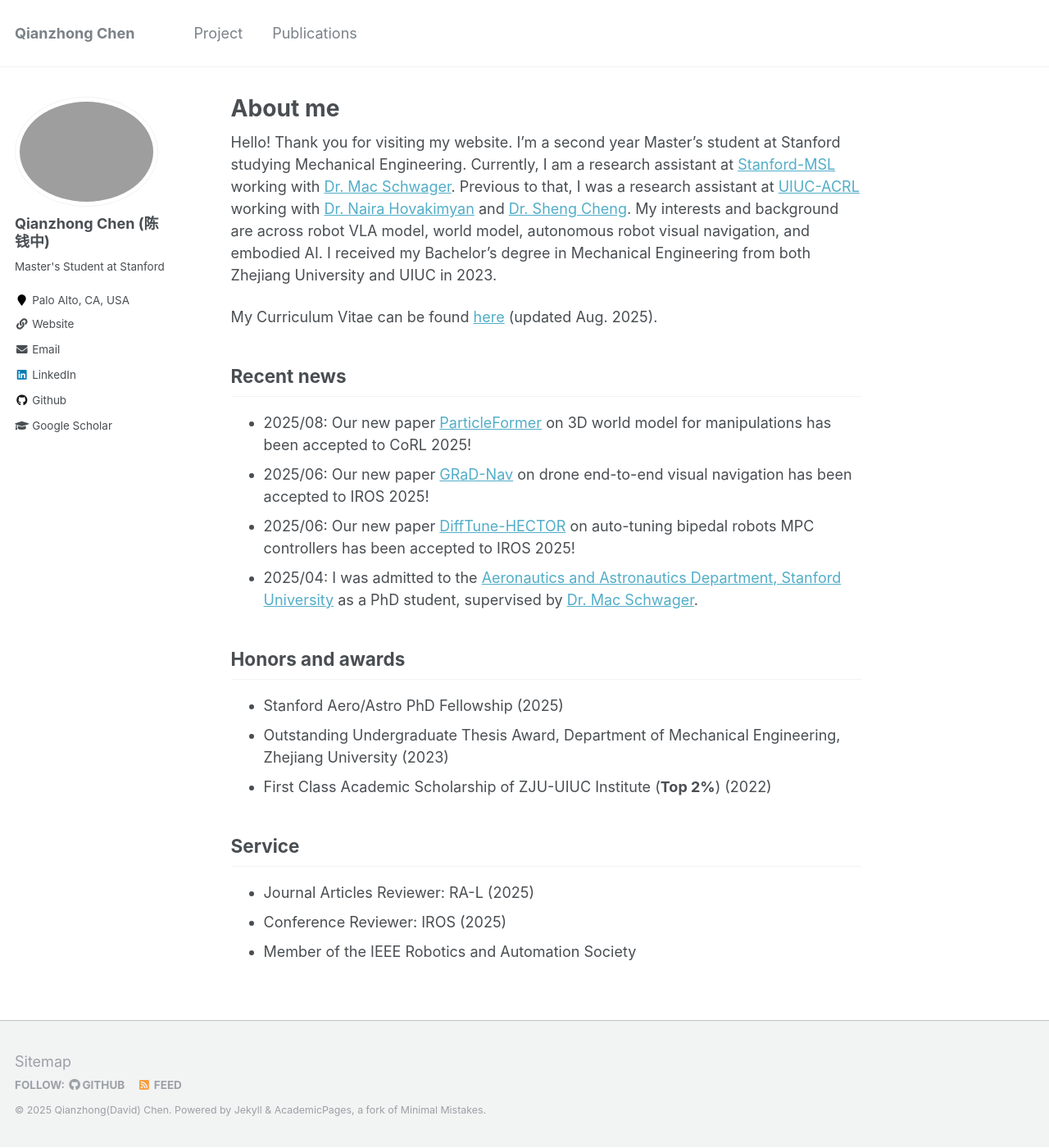
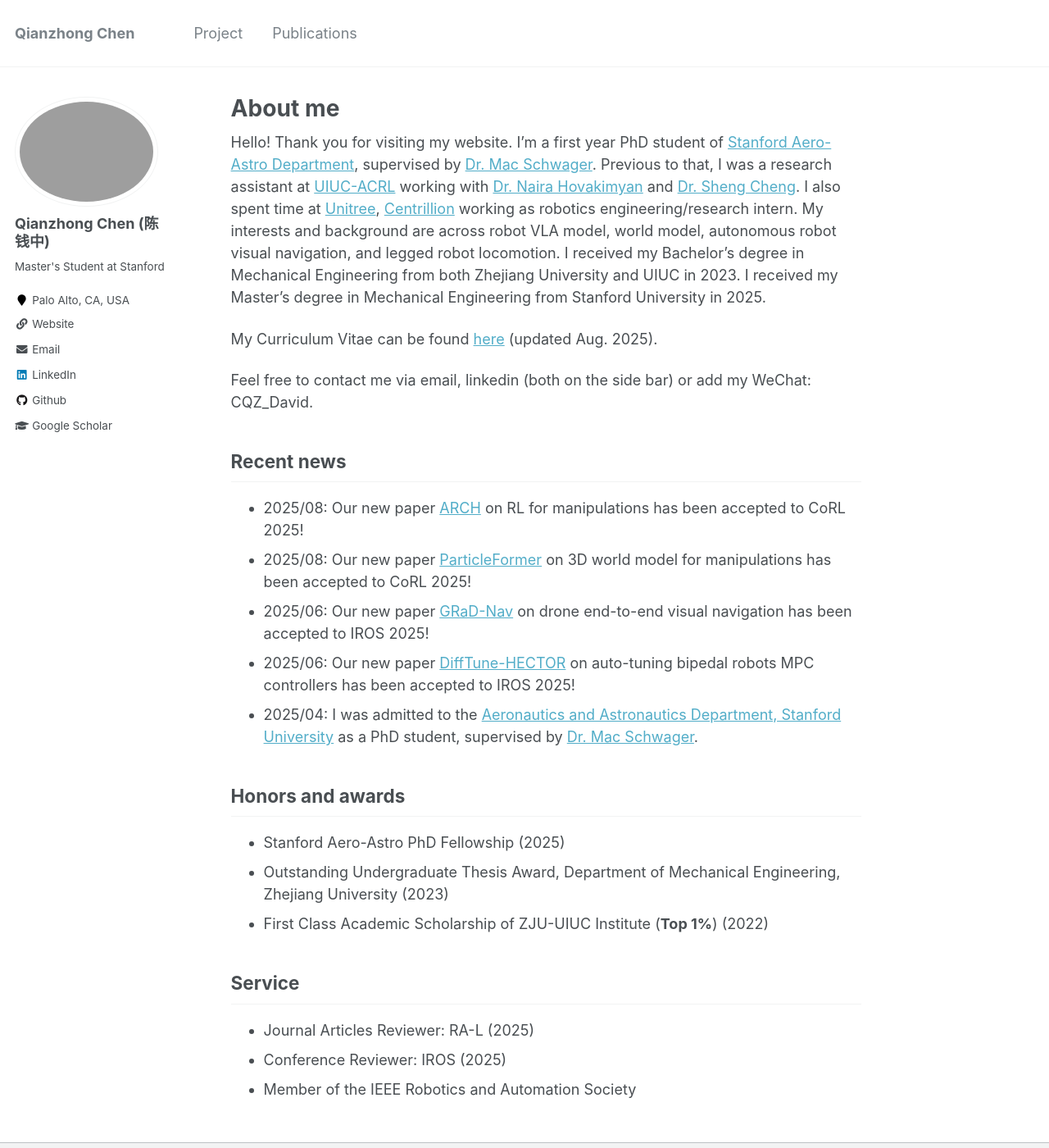
Before and after one commit to Qianzhong-Chen/Qianzhong-Chen.github.io, a Jekyll site: the page built from _pages/about.md, in a window 1280 px wide and 1400 px high. Shown: the whole window at 82% size. Built offline with Jekyll 4.4.1, drawn with Linux system fonts in a browser that asks for light colours.

```diff
--- a/_pages/about.md
+++ b/_pages/about.md
@@ -7,12 +7,15 @@ redirect_from:
   - /about/
   - /about.html
 ---
-Hello! Thank you for visiting my website. I'm a second year Master's student at Stanford studying Mechanical Engineering. Currently, I am a research assistant at [Stanford-MSL](https://msl.stanford.edu/) working with [Dr. Mac Schwager](https://web.stanford.edu/~schwager/). Previous to that, I was a research assistant at [UIUC-ACRL](https://naira.mechse.illinois.edu/) working with [Dr. Naira Hovakimyan](https://mechse.illinois.edu/people/profile/nhovakim) and [Dr. Sheng Cheng](https://sheng-cheng.github.io/). My interests and background are across robot VLA model, world model, autonomous robot visual navigation, and embodied AI. I received my Bachelor's degree in Mechanical Engineering from both Zhejiang University and UIUC in 2023.
+Hello! Thank you for visiting my website. I'm a first year PhD student of [Stanford Aero-Astro Department](https://aa.stanford.edu/), supervised by [Dr. Mac Schwager](https://web.stanford.edu/~schwager/). Previous to that, I was a research assistant at [UIUC-ACRL](https://naira.mechse.illinois.edu/) working with [Dr. Naira Hovakimyan](https://mechse.illinois.edu/people/profile/nhovakim) and [Dr. Sheng Cheng](https://sheng-cheng.github.io/). I also spent time at [Unitree](https://www.unitree.com/), [Centrillion](https://www.centrilliontech.com/) working as robotics engineering/research intern. My interests and background are across robot VLA model, world model, autonomous robot visual navigation, and legged robot locomotion. I received my Bachelor's degree in Mechanical Engineering from both Zhejiang University and UIUC in 2023. I received my Master's degree in Mechanical Engineering from Stanford University in 2025.
 
 My Curriculum Vitae can be found [here](https://drive.google.com/file/d/1hRjFMjWGBZIVApMoVQ9LwcmV5tMa3Pal/view?usp=sharing) (updated Aug. 2025).
 
+Feel free to contact me via email, linkedin (both on the side bar) or add my WeChat: CQZ_David.
+
 Recent news
 ------
+* 2025/08: Our new paper [ARCH](https://long-horizon-assembly.github.io/) on RL for manipulations has been accepted to CoRL 2025!
 * 2025/08: Our new paper [ParticleFormer](https://suninghuang19.github.io/particleformer_page/) on 3D world model for manipulations has been accepted to CoRL 2025!
 * 2025/06: Our new paper [GRaD-Nav](https://qianzhong-chen.github.io/gradnav.github.io/) on drone end-to-end visual navigation has been accepted to IROS 2025!
 * 2025/06: Our new paper [DiffTune-HECTOR](https://sites.google.com/view/difftune-hector/home) on auto-tuning bipedal robots MPC controllers has been accepted to IROS 2025!
@@ -31,9 +34,9 @@ Recent news
 Honors and awards
 ------
 
-* Stanford Aero/Astro PhD Fellowship (2025)
+* Stanford Aero-Astro PhD Fellowship (2025)
 * Outstanding Undergraduate Thesis Award, Department of Mechanical Engineering, Zhejiang University (2023)
-* First Class Academic Scholarship of ZJU-UIUC Institute (**Top 2%**) (2022)
+* First Class Academic Scholarship of ZJU-UIUC Institute (**Top 1%**) (2022)
 
 <!-- * Dean's List of UIUC (2022) -->
 
```
Also changed, not shown: _pages/publications.md (+30 -6 lines), images/publications/arch.png (added), images/publications/dojo.png (added).
